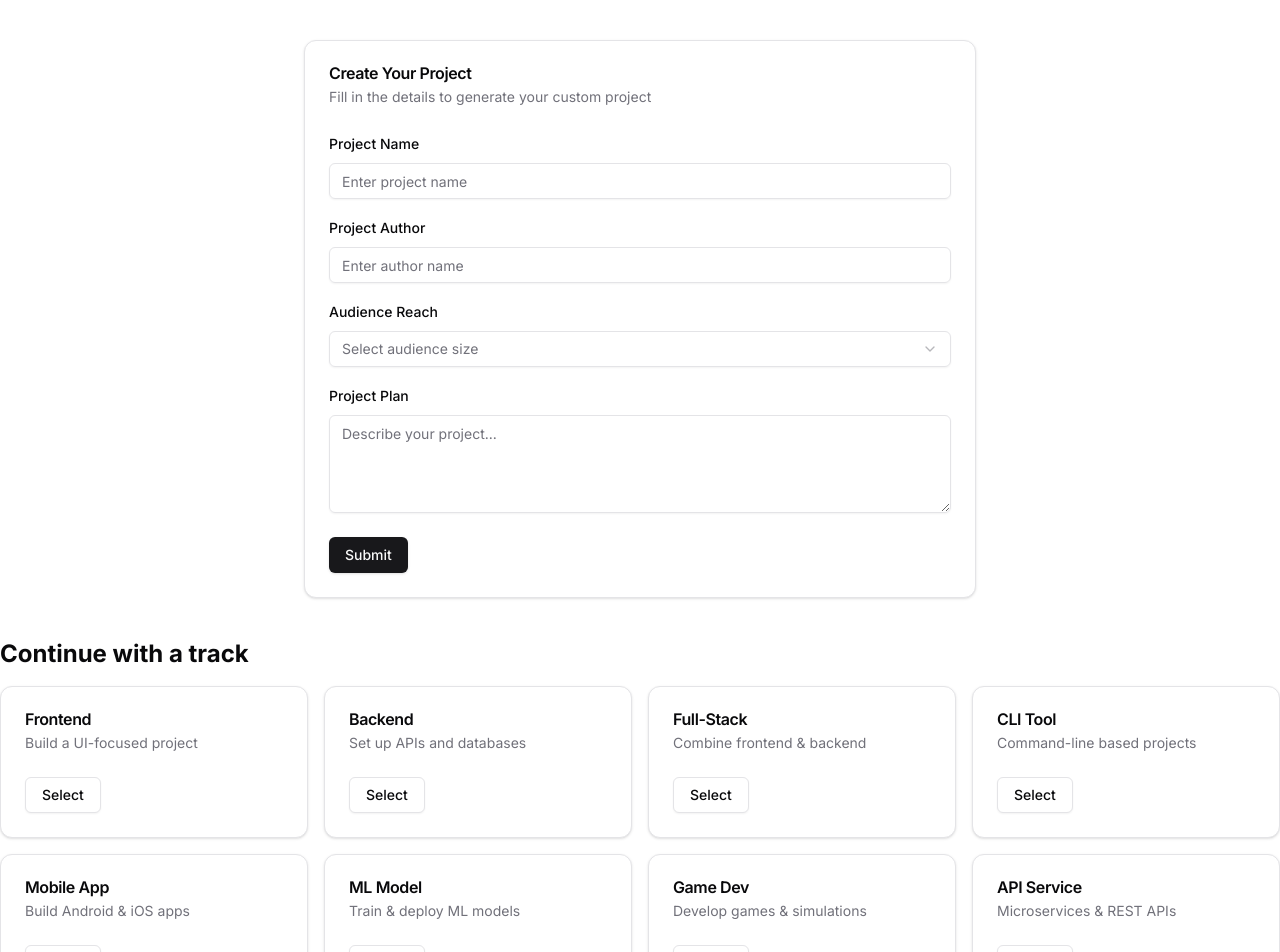
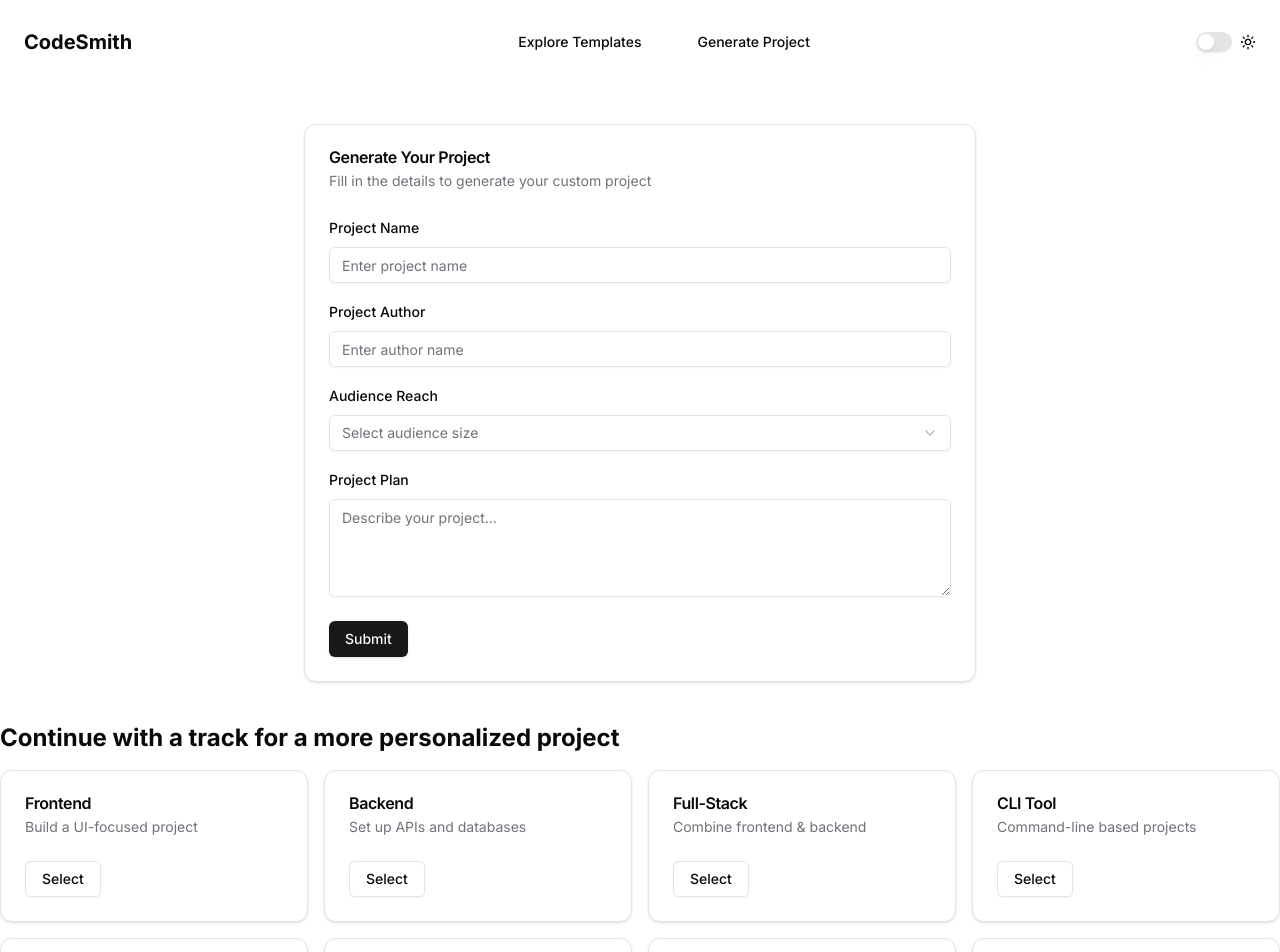
Before and after one commit to 4xK0FFEE/codesmith-frontend, a Next.js app: page /generate in a window 1280 px wide. Shown: the top 952 px of the page. Built offline with nearby package versions, Linux system fonts and the light colour scheme; no server answers.

Commit message:
header, and include header in generate page

```diff
--- a/src/app/generate/page.tsx
+++ b/src/app/generate/page.tsx
@@ -22,6 +22,7 @@ import {
 } from "@/components/ui/select";
 import { Textarea } from "@/components/ui/textarea";
 import axios from "axios";
+import Header from "@/components/Header";
 
 export default function GenerateCustomProject() {
   const router = useRouter();
@@ -74,10 +75,12 @@ export default function GenerateCustomProject() {
   };
 
   return (
+    <div>
+      <Header />
       <div className="container mx-auto py-10">
         <Card className="max-w-2xl mx-auto">
           <CardHeader>
-          <CardTitle>Create Your Project</CardTitle>
+            <CardTitle>Generate Your Project</CardTitle>
             <CardDescription>
               Fill in the details to generate your custom project
             </CardDescription>
@@ -103,13 +106,18 @@ export default function GenerateCustomProject() {
             </div>
             <div className="space-y-2">
               <Label htmlFor="projectAudience">Audience Reach</Label>
-            <Select value={projectAudience} onValueChange={setProjectAudience}>
+              <Select
+                value={projectAudience}
+                onValueChange={setProjectAudience}
+              >
                 <SelectTrigger>
                   <SelectValue placeholder="Select audience size" />
                 </SelectTrigger>
                 <SelectContent>
                   <SelectItem value="small">Small (1-100 people)</SelectItem>
-                <SelectItem value="medium">Medium (100-1000 people)</SelectItem>
+                  <SelectItem value="medium">
+                    Medium (100-1000 people)
+                  </SelectItem>
                   <SelectItem value="large">Large (1000+ people)</SelectItem>
                 </SelectContent>
               </Select>
@@ -129,9 +137,10 @@ export default function GenerateCustomProject() {
             <Button onClick={handleSubmit}>Submit</Button>
           </CardFooter>
         </Card>
-
         <div className="mt-10">
-        <h2 className="text-2xl font-bold mb-4">Continue with a track</h2>
+          <h2 className="text-2xl font-bold mb-4">
+            Continue with a track for a more personalized project
+          </h2>
           <div className="grid grid-cols-1 md:grid-cols-2 lg:grid-cols-3 xl:grid-cols-4 gap-4">
             {[
               {
@@ -160,8 +169,8 @@ export default function GenerateCustomProject() {
                 url: "mobile",
               },
               {
-              text: "ML Model",
-              desc: "Train & deploy ML models",
+                text: "AI-ML",
+                desc: "Machine learning & AI projects",
                 url: "ai-ml",
               },
               {
@@ -170,8 +179,8 @@ export default function GenerateCustomProject() {
                 url: "game-dev",
               },
               {
-              text: "API Service",
-              desc: "Microservices & REST APIs",
+                text: "DevOps",
+                desc: "CI/CD & automation projects",
                 url: "devops",
               },
             ].map((track) => (
@@ -196,5 +205,6 @@ export default function GenerateCustomProject() {
           </div>
         </div>
       </div>
+    </div>
   );
 }
--- a/src/components/Header.tsx
+++ b/src/components/Header.tsx
@@ -17,7 +17,7 @@ const Header = () => {
           Explore Templates
         </Button>
         <Button variant="ghost" onClick={() => router.push("/generate")}>
-          Custom Project
+          Generate Project
         </Button>
       </nav>
       <div className="flex items-center gap-4">
```
Lines whose indentation alone changed are shown as unchanged.
